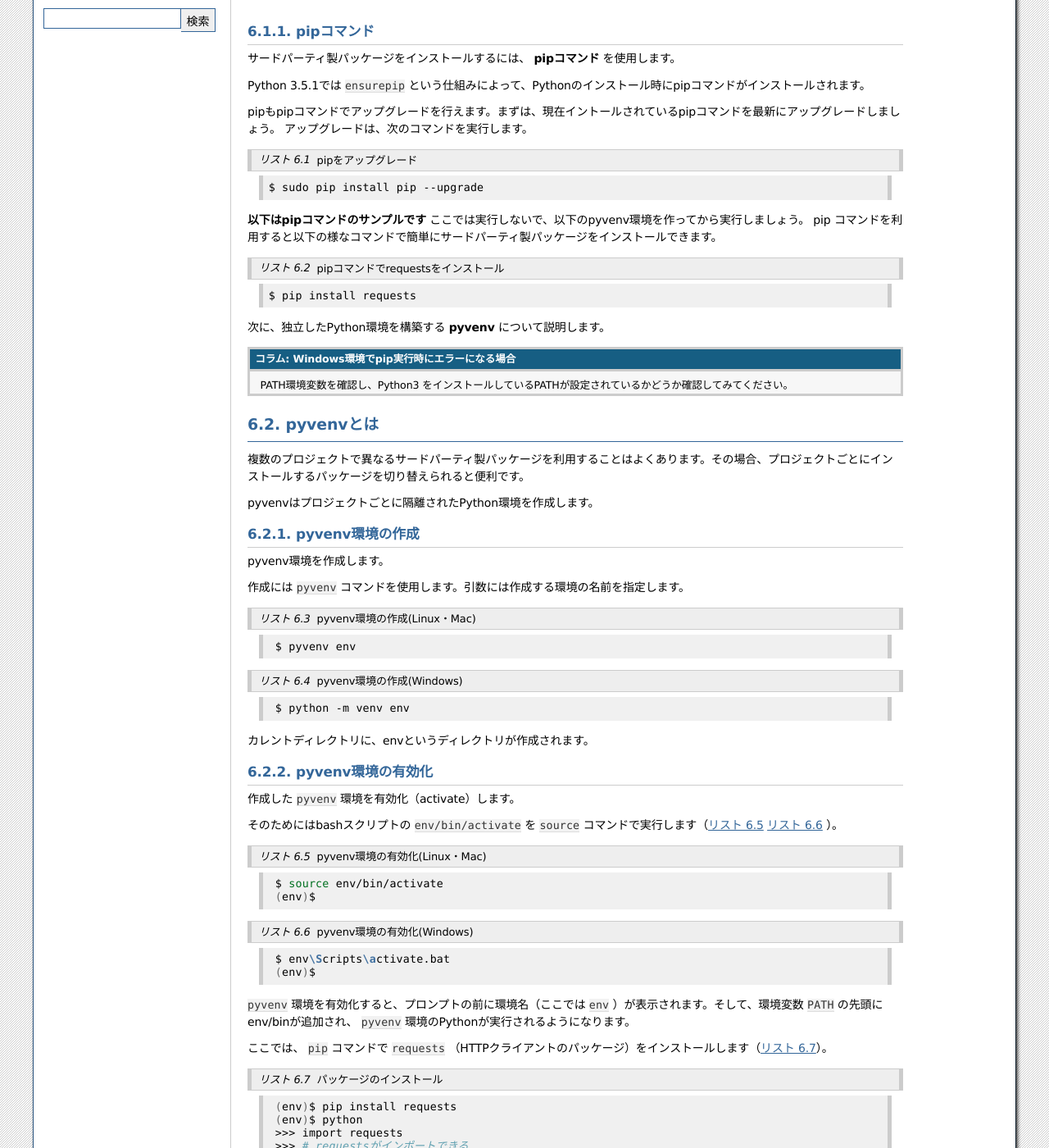
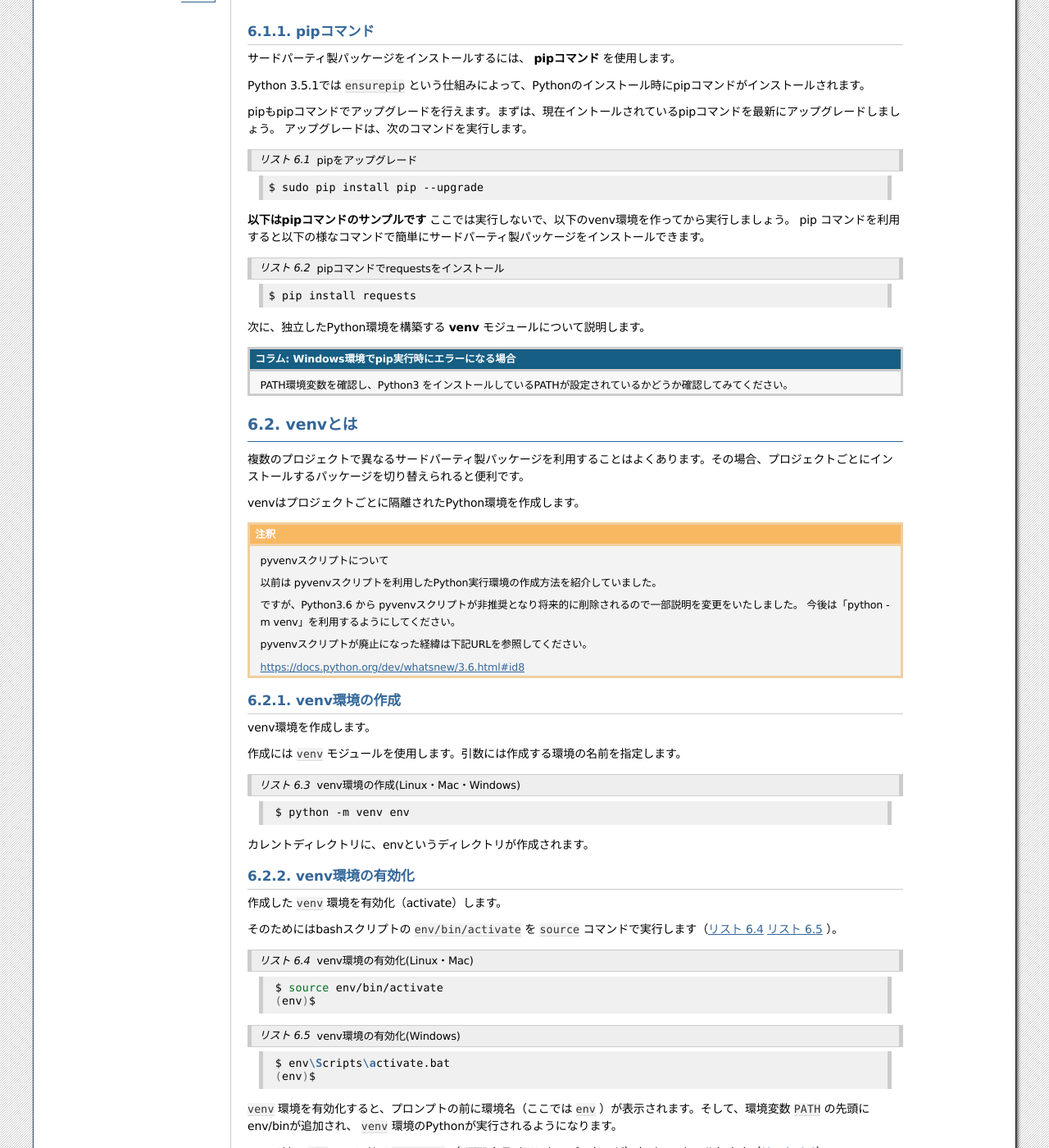
Before and after one commit to pyconjp/pycamp.pycon.jp, a Sphinx documentation site: the page built from source/textbook/6_pyvenv.rst, in a window 1280 px wide and 1400 px high, scrolled down 730 px. Shown: the whole window at 82% size. Built offline with Sphinx 7.4.7, drawn with Linux system fonts in a browser that asks for light colours; some of the changed text lies outside the part shown.

Commit message:
remove "pyvenv". add "python -m venv".

```diff
--- a/source/textbook/6_pyvenv.rst
+++ b/source/textbook/6_pyvenv.rst
@@ -1,14 +1,14 @@
 .. -*- coding: utf-8 -*-
 
-.. _pyvenv-section:
+.. _venv-section:
 
 =====================================
- サードパーティ製パッケージと pyvenv
+ サードパーティ製パッケージと venv
 =====================================
 
 :節サブタイトル: 隔離されたPythonの実行環境で便利なサードパーティ製パッケージを利用する。
 
-本節では、Pythonをより便利にするサードパーティ製パッケージのインストール方法と、環境を壊さずにインストールするための pyvenv コマンドの使い方を説明します。
+本節では、Pythonをより便利にするサードパーティ製パッケージのインストール方法と、環境を壊さずにインストールするための venv モジュールの使い方を説明します。
 
 サードパーティ製パッケージ
 ==========================
@@ -36,7 +36,7 @@
 
    $ sudo pip install pip --upgrade
 
-**以下はpipコマンドのサンプルです** ここでは実行しないで、以下のpyvenv環境を作ってから実行しましょう。
+**以下はpipコマンドのサンプルです** ここでは実行しないで、以下のvenv環境を作ってから実行しましょう。
 pip コマンドを利用すると以下の様なコマンドで簡単にサードパーティ製パッケージをインストールできます。
 
 .. code-block:: sh
@@ -44,67 +44,73 @@
 
    $ pip install requests
 
-次に、独立したPython環境を構築する **pyvenv** について説明します。
+次に、独立したPython環境を構築する **venv** モジュールについて説明します。
 
 .. admonition:: コラム: Windows環境でpip実行時にエラーになる場合
 
     PATH環境変数を確認し、Python3 をインストールしているPATHが設定されているかどうか確認してみてください。
 
-
-pyvenvとは
+venvとは
 ==========
 
 複数のプロジェクトで異なるサードパーティ製パッケージを利用することはよくあります。その場合、プロジェクトごとにインストールするパッケージを切り替えられると便利です。
 
-pyvenvはプロジェクトごとに隔離されたPython環境を作成します。
+venvはプロジェクトごとに隔離されたPython環境を作成します。
 
-pyvenv環境の作成
+.. note:: pyvenvスクリプトについて
+
+ 以前は pyvenvスクリプトを利用したPython実行環境の作成方法を紹介していました。
+
+ ですが、Python3.6 から pyvenvスクリプトが非推奨となり将来的に削除されるので一部説明を変更をいたしました。
+ 今後は「python -m venv」を利用するようにしてください。
+
+ pyvenvスクリプトが廃止になった経緯は下記URLを参照してください。
+
+ https://docs.python.org/dev/whatsnew/3.6.html#id8
+
+
+venv環境の作成
 ----------------
 
-pyvenv環境を作成します。
+venv環境を作成します。
 
-作成には ``pyvenv`` コマンドを使用します。引数には作成する環境の名前を指定します。
+作成には ``venv`` モジュールを使用します。引数には作成する環境の名前を指定します。
 
 .. code-block:: sh
-   :caption: pyvenv環境の作成(Linux・Mac)
-
-    $ pyvenv env
-
-.. code-block:: sh
-   :caption: pyvenv環境の作成(Windows)
+   :caption: venv環境の作成(Linux・Mac・Windows)
 
     $ python -m venv env
 
 カレントディレクトリに、envというディレクトリが作成されます。
 
-pyvenv環境の有効化
-------------------
+venv環境の有効化
+----------------
 
-作成した ``pyvenv`` 環境を有効化（activate）します。
+作成した ``venv`` 環境を有効化（activate）します。
 
-そのためにはbashスクリプトの ``env/bin/activate`` を ``source`` コマンドで実行します（:numref:`pyvenv-activate-linux-or-mac` :numref:`pyvenv-activate-windows` ）。
+そのためにはbashスクリプトの ``env/bin/activate`` を ``source`` コマンドで実行します（:numref:`venv-activate-linux-or-mac` :numref:`venv-activate-windows` ）。
 
-.. _pyvenv-activate-linux-or-mac:
+.. _venv-activate-linux-or-mac:
 
 .. code-block:: sh
-   :caption:  pyvenv環境の有効化(Linux・Mac)
+   :caption:  venv環境の有効化(Linux・Mac)
 
     $ source env/bin/activate
     (env)$
 
-.. _pyvenv-activate-windows:
+.. _venv-activate-windows:
 
 .. code-block:: sh
-   :caption:  pyvenv環境の有効化(Windows)
+   :caption:  venv環境の有効化(Windows)
 
     $ env\Scripts\activate.bat
     (env)$
 
-``pyvenv`` 環境を有効化すると、プロンプトの前に環境名（ここでは ``env`` ）が表示されます。そして、環境変数 ``PATH`` の先頭にenv/binが追加され、 ``pyvenv`` 環境のPythonが実行されるようになります。
+``venv`` 環境を有効化すると、プロンプトの前に環境名（ここでは ``env`` ）が表示されます。そして、環境変数 ``PATH`` の先頭にenv/binが追加され、 ``venv`` 環境のPythonが実行されるようになります。
 
-ここでは、 ``pip`` コマンドで ``requests`` （HTTPクライアントのパッケージ）をインストールします（:numref:`pyvenv-install-requests`）。
+ここでは、 ``pip`` コマンドで ``requests`` （HTTPクライアントのパッケージ）をインストールします（:numref:`venv-install-requests`）。
 
-.. _pyvenv-install-requests:
+.. _venv-install-requests:
 
 .. code-block:: sh
    :caption: パッケージのインストール
@@ -118,16 +124,16 @@
 
 またPythonパッケージの中にはコマンドとして実行可能なファイルが含まれている場合があります。それらのファイルは ``env/bin`` 配下にインストールされます。
 
-pyvenv環境の無効化
+venv環境の無効化
 ------------------
-``pyvenv`` 環境を無効化（deactivate）するには、 ``deactivate`` コマンドを実行します（:numref:`pyvenv-deactivate`）。
+``venv`` 環境を無効化（deactivate）するには、 ``deactivate`` コマンドを実行します（:numref:`venv-deactivate`）。
 
-無効化した後、元の環境で ``requests`` をインポートするとエラーとなり、 ``pyvenv`` 環境でのみ ``requests`` がインストールされていることがわかります。
+無効化した後、元の環境で ``requests`` をインポートするとエラーとなり、 ``venv`` 環境でのみ ``requests`` がインストールされていることがわかります。
 
-.. _pyvenv-deactivate:
+.. _venv-deactivate:
 
 .. code-block:: sh
-   :caption: pyvenv環境を無効化
+   :caption: venv環境を無効化
 
     (env)$ deactivate
     $
@@ -141,7 +147,7 @@
 
 conda の場合
 ============
-`Anaconda <https://www.continuum.io/downloads>`_ を使っている場合は **pip** 、 **pyvenv** の代わりに `Conda <http://conda.pydata.org/docs/>`_ というパッケージ管理ツールを使用します。
+`Anaconda <https://www.continuum.io/downloads>`_ を使っている場合は **pip** 、 **venv** の代わりに `Conda <http://conda.pydata.org/docs/>`_ というパッケージ管理ツールを使用します。
 
 condaではそれぞれ以下のコマンドで、サードパーティー製パッケージのインストール、環境の作成、有効化、無効化が行えます。
 
@@ -160,6 +166,6 @@
 
 - 便利なサードパーティ製パッケージのサイト **PyPI**
 - パッケージをインストールする **pipコマンド**
-- プロジェクトごとに隔離したPython環境を、 **pyvenvコマンド** を使って作成、有効化、無効化する方法
+- プロジェクトごとに隔離したPython環境を、 **venvモジュール** を使って作成、有効化、無効化する方法
 
-次節では、pyvenv環境にパッケージをインストールして、スクレイピングを行う方法を説明します。
+次節では、venv環境にパッケージをインストールして、スクレイピングを行う方法を説明します。
--- a/source/textbook/7_scraping.rst
+++ b/source/textbook/7_scraping.rst
@@ -14,7 +14,7 @@
 環境構築
 =====================
 
-前章の環境構築を参考にして、pyvenvを実行し、新しい環境を構築してください。
+前章の環境構築を参考にして、venvモジュールを利用して、新しい環境を構築してください。
 その後、pipコマンドを実行し、スクレイピングに使用する requests と beautifulsoup4 を利用可能な状態にしてください。
 
 .. code-block:: sh
@@ -22,7 +22,7 @@
 
    $ mkdir scraping
    $ cd scraping
-   $ pyvenv env
+   $ python -m venv env
    $ source env/bin/activate
    (env) $ pip install requests
    (env) $ pip install beautifulsoup4
```
